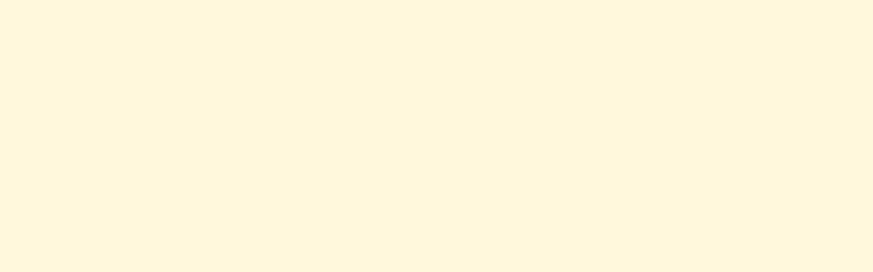
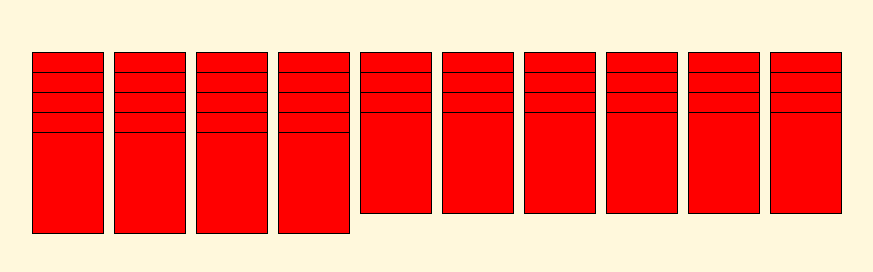
Before and after one commit to bew-hari/jsSolitaire, a plain HTML site: page index.html in a window 1280 px wide. Shown: the whole page, without its empty margins (199-1072 px from the left). Drawn offline with Linux system fonts and the light colour scheme.

Commit message:
added test deal

```diff
--- a/css/styles.css
+++ b/css/styles.css
@@ -19,7 +19,8 @@ body {
 }
 
 .spiderPlayAreaCol {
-
+    position: relative;
+    min-width: 80px;
 }
 
 #spiderDealArea {
@@ -33,3 +34,11 @@ body {
 #spiderDealAreaCol2 {
 
 }
+
+.testCard {
+    position: absolute;
+    min-width: 70px;
+    min-height: 100px;
+    background-color: red;
+    border: 1px solid black;
+}
--- a/js/deck.js
+++ b/js/deck.js
@@ -14,9 +14,9 @@ function Deck(){
 
         var n = 0;
         while(numOfCards > 0){
-            for (var i = 0; i < numSuit; i++){
-                for (var j = 0; j < numRank; j++){
-                    cards[n] = new Card(j+1,i+1);
+            for (var i = 1; i <= numSuit; i++){
+                for (var j = 1; j <= numRank; j++){
+                    cards[n] = new Card(j,i);
                     n++;
                     numOfCards--;
                     if (numOfCards == 0) break;
--- a/js/game.js
+++ b/js/game.js
@@ -4,5 +4,6 @@
 
 window.onload = function(){
     var game = new Spider();
-    //game.setup();
+    game.setup();
+    game.testDeal();
 };
--- a/js/spider.js
+++ b/js/spider.js
@@ -4,6 +4,7 @@
 
 function Spider(){
     var self = this;
+    var dealCols = 10;
     var deck = new Deck();
 
     deck.setup(104,13,1);
@@ -14,7 +15,7 @@ function Spider(){
 
         var playArea = document.createElement("table");
         playArea.id = "spiderPlayArea";
-        for (var i = 0; i < 10; i++){
+        for (var i = 0; i < dealCols; i++){
             var col = document.createElement("td");
             col.id = "spiderPlayAreaCol" + i;
             col.className = "spiderPlayAreaCol";
@@ -32,4 +33,25 @@ function Spider(){
         canvas.appendChild(playArea);
         canvas.appendChild(dealArea);
     };
+
+    self.testDeal = function(){
+        var cardsLeft = 44;
+        var offset = 0;
+        while (cardsLeft){
+            for (var i = 0; i < 10; i++){
+                var card = document.createElement("div");
+                card.setAttribute("draggable","true");
+                card.setAttribute("ondragstart","drag(event)");
+                card.className = "testCard";
+                card.style.top = offset + "px";
+                document.getElementById("spiderPlayAreaCol"+i).appendChild(card);
+                if (--cardsLeft == 0) break;
+            }
+            offset += 20;
+        }
+    };
 }
+
+function drag(ev){
+
+}
```
